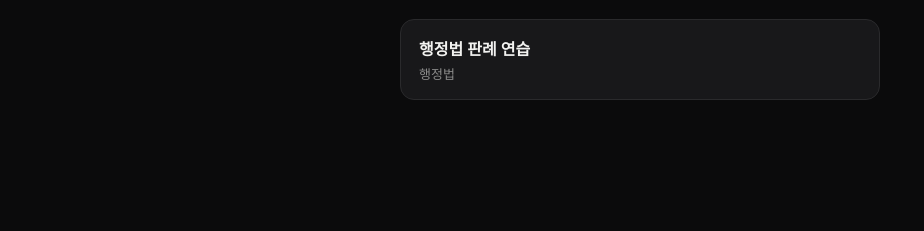
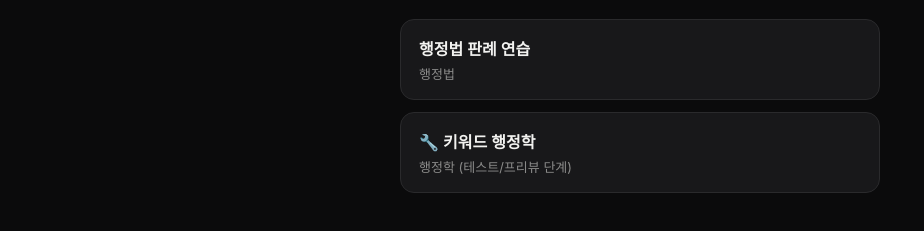
Before and after one commit to 2ct5jcv544-afk/apps, a plain HTML site: page index.html in a window 1280 px wide. Shown: the part 51-282 px from the top of the page, without its empty margins (0-924 px from the left). Drawn offline with Linux system fonts and the light colour scheme.

Commit message:
Add files via upload

```diff
--- a/index.html
+++ b/index.html
@@ -30,6 +30,10 @@
       <div class="name">행정법 판례 연습</div>
       <div class="desc">행정법</div>
     </a>
+    <a class="app-card" href="./키워드행정학/">
+      <div class="name">🔧 키워드 행정학</div>
+      <div class="desc">행정학 (테스트/프리뷰 단계)</div>
+    </a>
   </div>
 </body>
 </html>
```
